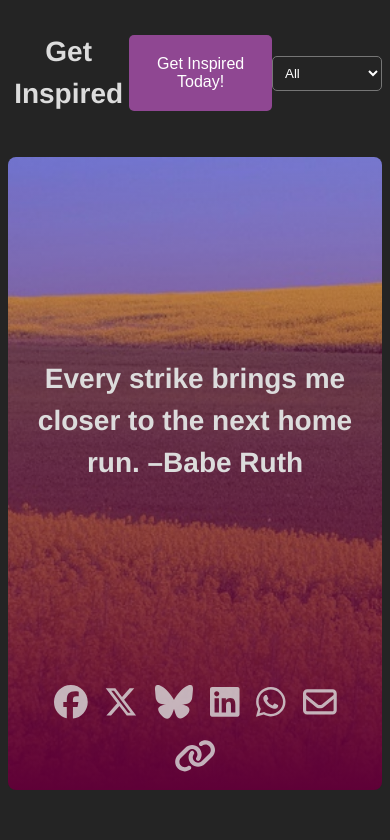
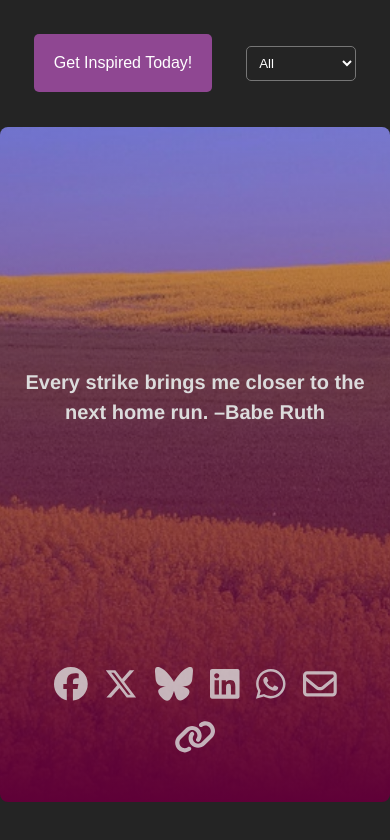
Before and after one commit to cvnoort/motivation-webapp, a React (Vite) app: page / in a window 390 px wide. Shown: the top 840 px of the page. Built offline with nearby package versions, Linux system fonts and the light colour scheme.

Commit message:
Adjust distribution of elements on page
Small changes in dimensions of elements, plus some mobile-first adjustments.

```diff
--- a/src/App.css
+++ b/src/App.css
@@ -1,7 +1,7 @@
 .quotes-section {
   margin: auto;
-  width: 80%;
-  height: 75vh;
+  width: 100%;
+  height: 80vh;
   border-radius: 8px;
 
   background-repeat: no-repeat;
@@ -14,14 +14,14 @@
 }
 
 .quotes-section h2, .title {
-  font-size: 1.75rem;
+  font-size: 1.25rem;
   color: rgb(220, 220, 220);
   text-align: center;
 }
 
 .quotes-section h2 {
   margin: 0;
-  width: 70%;
+  width: 90%;
   height: 80%;
 
   display: flex;
@@ -57,6 +57,19 @@
 /* Responsive */
 
 @media only screen and (min-width: 768px) {
+
+  .quotes-section {
+    width: 90%;
+  }
+
+  .quotes-section h2 {
+    width: 80%;
+  }
+
+  .quotes-section h2, .title {
+    font-size: 1.75rem;
+  }
+
   .sharing {
     align-content: center;
   }
@@ -65,15 +78,3 @@
     display: none;
   }
 }
-
-@media only screen and (max-width: 768px) {
-  .quotes-section {
-    font-size: 1.25rem;
-    width: 100%;
-  }
-
-  .quotes-section h2 {
-    width: 90%;
-    height: 100%;
-  }
-}
--- a/src/index.css
+++ b/src/index.css
@@ -1,4 +1,5 @@
 :root {
+  height: 100%;
   font-family: Inter, system-ui, Avenir, Helvetica, Arial, sans-serif;
   line-height: 1.5;
 
@@ -11,17 +12,26 @@
   font-family:'Helvetica Neue', sans-serif;
 }
 
+body {
+  margin: 0;
+  height: 100vh;
+}
+
 nav {
+  padding: 2.5vh 0;
   width: 100%;
-  margin-bottom: 5%;
+  height: 10vh;
+  font-size: 5vh;
   display: flex;
-  justify-content: space-around;
+  justify-content: space-evenly;
   align-items: center;
 }
 
+nav h1 {
+  display: none;
+}
+
 .dropdown-menu {
-  height: 100%;
-
   padding: 0.5rem;
   border-radius: 5px;
   background: transparent;
@@ -30,7 +40,6 @@ nav {
 
 .refresh-button {
   padding: 20px;
-  height: 100%;
   font-size: 1rem;
   border: none;
   border-radius: 5px;
@@ -50,8 +59,8 @@ nav {
 
 /* Responsive */
 
-@media only screen and (max-width: 768px) {
-  nav {
-    font-size: 5vh;
+@media only screen and (min-width: 768px) {
+  nav h1 {
+    display: block;
   }
 }
```
